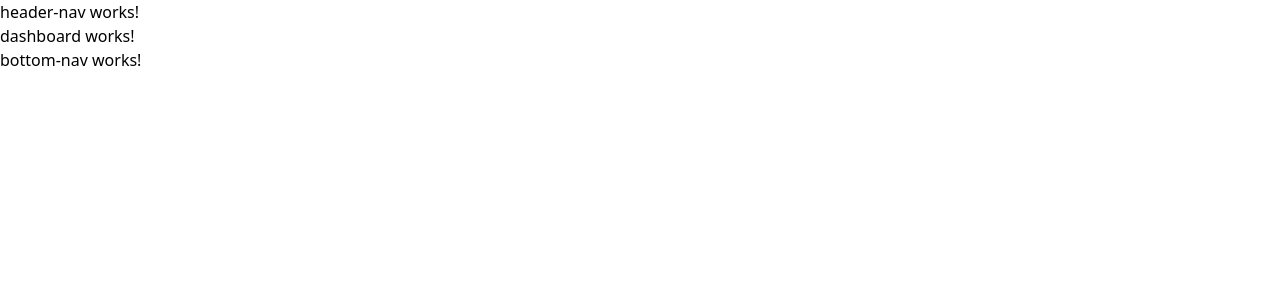
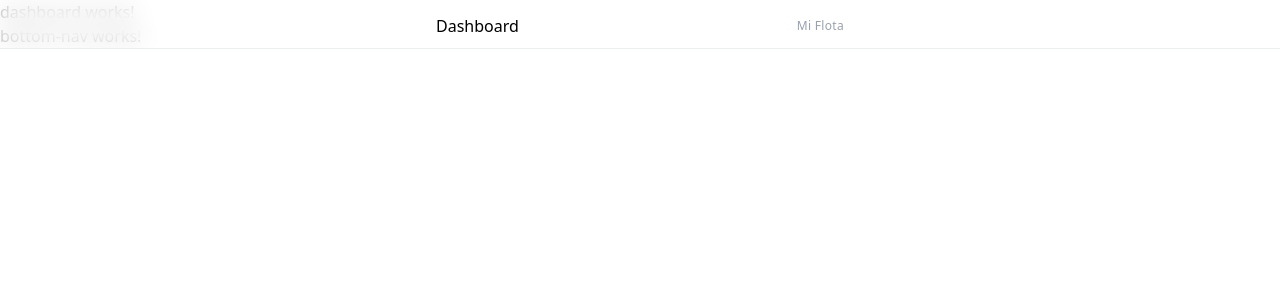
Before and after one commit to Estuardo-Sazo/mi-flota-curso-angular, an Angular app: page / in a window 1280 px wide. Shown: the top 300 px of the page. Built offline with nearby package versions, Linux system fonts and the light colour scheme.

Commit message:
feat: implement initial Angular application structure with routing and a dynamic header navigation component.

```diff
--- a/src/app/app.routes.ts
+++ b/src/app/app.routes.ts
@@ -17,6 +17,11 @@ export const routes: Routes = [
         loadComponent: () =>
           import('./features/vehicles/views/vehicle/vehicle').then((m) => m.Vehicle),
       },
+      {
+        path: 'records',
+        loadComponent: () =>
+          import('./features/records/views/records/records').then((m) => m.Records),
+      },
     ],
   },
 ];
--- a/src/app/shared/components/header-nav/header-nav.css
+++ b/src/app/shared/components/header-nav/header-nav.css
@@ -0,0 +1,4 @@
+.app-header-inner {
+  padding-top: calc(env(safe-area-inset-top, 0px) + 0.85rem);
+  padding-bottom: 0.65rem;
+}
--- a/src/app/shared/components/header-nav/header-nav.html
+++ b/src/app/shared/components/header-nav/header-nav.html
@@ -1 +1,8 @@
-<p>header-nav works!</p>
+<header
+  class="backdrop-blur-md bg-white/70 border-b border-gray-200/70 fixed top-0 left-0 right-0 z-20"
+>
+  <div class="app-header-inner max-w-md mx-auto px-5 flex items-center justify-between">
+    <h1 class="title-lg">{{ currentTitle() }}</h1>
+    <div class="text-xs text-gray-400 font-medium tracking-wide">Mi Flota</div>
+  </div>
+</header>
--- a/src/app/shared/components/header-nav/header-nav.ts
+++ b/src/app/shared/components/header-nav/header-nav.ts
@@ -1,4 +1,6 @@
-import { Component } from '@angular/core';
+import { Component, inject, OnInit, signal } from '@angular/core';
+import { NavigationEnd, Router } from '@angular/router';
+import { filter } from 'rxjs';
 
 @Component({
   selector: 'app-header-nav',
@@ -6,4 +8,30 @@ import { Component } from '@angular/core';
   templateUrl: './header-nav.html',
   styleUrl: './header-nav.css',
 })
-export class HeaderNav {}
+export class HeaderNav implements OnInit {
+  private router = inject(Router);
+
+  currentTitle = signal('Dashboard');
+
+  private routerTitles: { [key: string]: string } = {
+    '': 'Dashboard',
+    dashboard: 'Dashboard',
+    vehicles: 'Vehículos',
+    records: 'Transacciones',
+  };
+
+  ngOnInit() {
+    this.updateTitle(this.router.url);
+
+    this.router.events.pipe(filter((e) => e instanceof NavigationEnd)).subscribe((e) => {
+      this.updateTitle(e.urlAfterRedirects);
+    });
+  }
+
+  private updateTitle(url: string) {
+    const route = url.split('/')[1];
+
+    const title = this.routerTitles[route] || 'Flota';
+    this.currentTitle.set(title);
+  }
+}
--- a/src/index.html
+++ b/src/index.html
@@ -1,11 +1,17 @@
-<!doctype html>
+<!DOCTYPE html>
 <html lang="en">
   <head>
-  <meta charset="utf-8">
+    <meta charset="utf-8" />
     <title>MiFlotaApp</title>
-  <base href="/">
-  <meta name="viewport" content="width=device-width, initial-scale=1">
-  <link rel="icon" type="image/x-icon" href="favicon.ico">
+    <base href="/" />
+    <meta name="viewport" content="width=device-width, initial-scale=1" />
+    <link rel="icon" type="image/x-icon" href="favicon.ico" />
+    <link rel="preconnect" href="https://fonts.googleapis.com" />
+    <link rel="preconnect" href="https://fonts.gstatic.com" crossorigin />
+    <link
+      href="https://fonts.googleapis.com/css2?family=Inter:wght@400;500;600;700&display=swap"
+      rel="stylesheet"
+    />
   </head>
   <body>
     <app-root></app-root>
```
Lines whose indentation alone changed are shown as unchanged.
